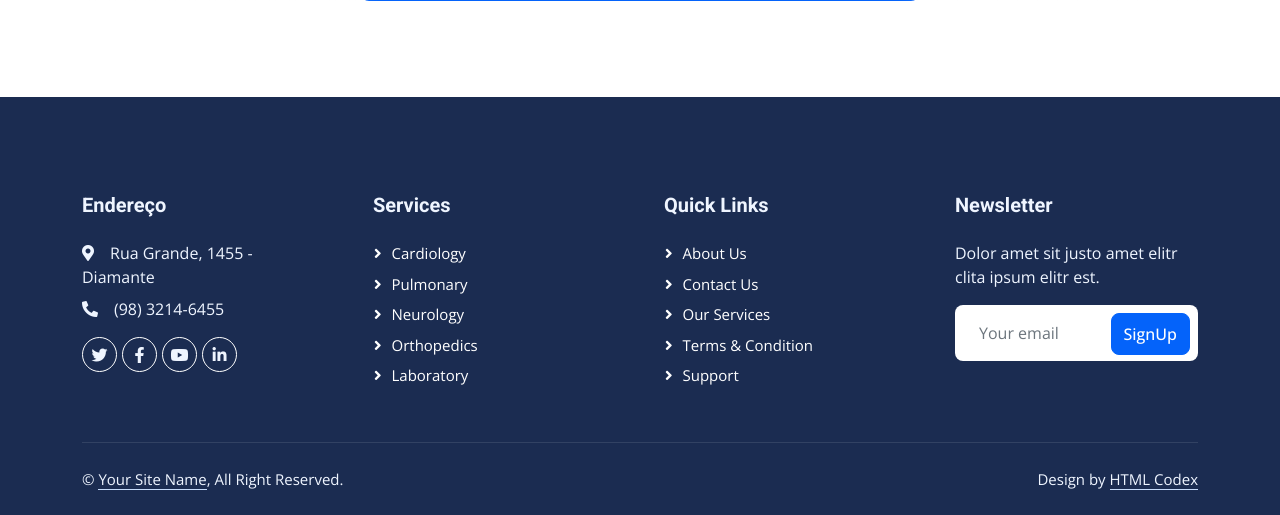
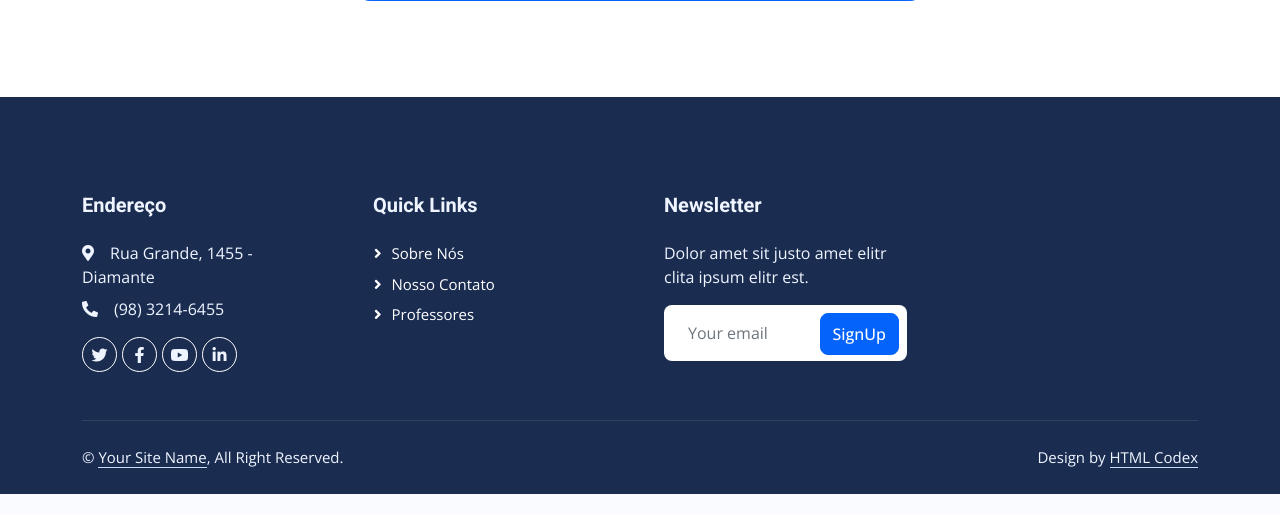
Before and after one commit to NeewJax/Clinica-Psicologia, a PHP site: page / in a window 1280 px wide. Shown: the part 4551-5066 px from the top of the page. After the commit the page ends 5045 px from the top, so only its background shows below. Run offline with PHP 8.4, Linux system fonts and the light colour scheme; some libraries are stand-ins or nearby versions.

Commit message:
modified:   index.php 	renamed:    team.php -> professores.php

```diff
--- a/index.php
+++ b/index.php
@@ -448,21 +448,12 @@
                         <a class="btn btn-outline-light btn-social rounded-circle" href=""><i class="fab fa-linkedin-in"></i></a>
                     </div>
                 </div>
-                <div class="col-lg-3 col-md-6">
-                    <h5 class="text-light mb-4">Services</h5>
-                    <a class="btn btn-link" href="">Cardiology</a>
-                    <a class="btn btn-link" href="">Pulmonary</a>
-                    <a class="btn btn-link" href="">Neurology</a>
-                    <a class="btn btn-link" href="">Orthopedics</a>
-                    <a class="btn btn-link" href="">Laboratory</a>
-                </div>
+
                 <div class="col-lg-3 col-md-6">
                     <h5 class="text-light mb-4">Quick Links</h5>
-                    <a class="btn btn-link" href="">About Us</a>
-                    <a class="btn btn-link" href="">Contact Us</a>
-                    <a class="btn btn-link" href="">Our Services</a>
-                    <a class="btn btn-link" href="">Terms & Condition</a>
-                    <a class="btn btn-link" href="">Support</a>
+                    <a class="btn btn-link" href="sobre.php">Sobre nós</a>
+                    <a class="btn btn-link" href="contato.php">Nosso contato</a>
+                    <a class="btn btn-link" href="professores.php">Professores</a>
                 </div>
                 <div class="col-lg-3 col-md-6">
                     <h5 class="text-light mb-4">Newsletter</h5>
```
Also changed, not shown: professores.php (renamed from team.php).
